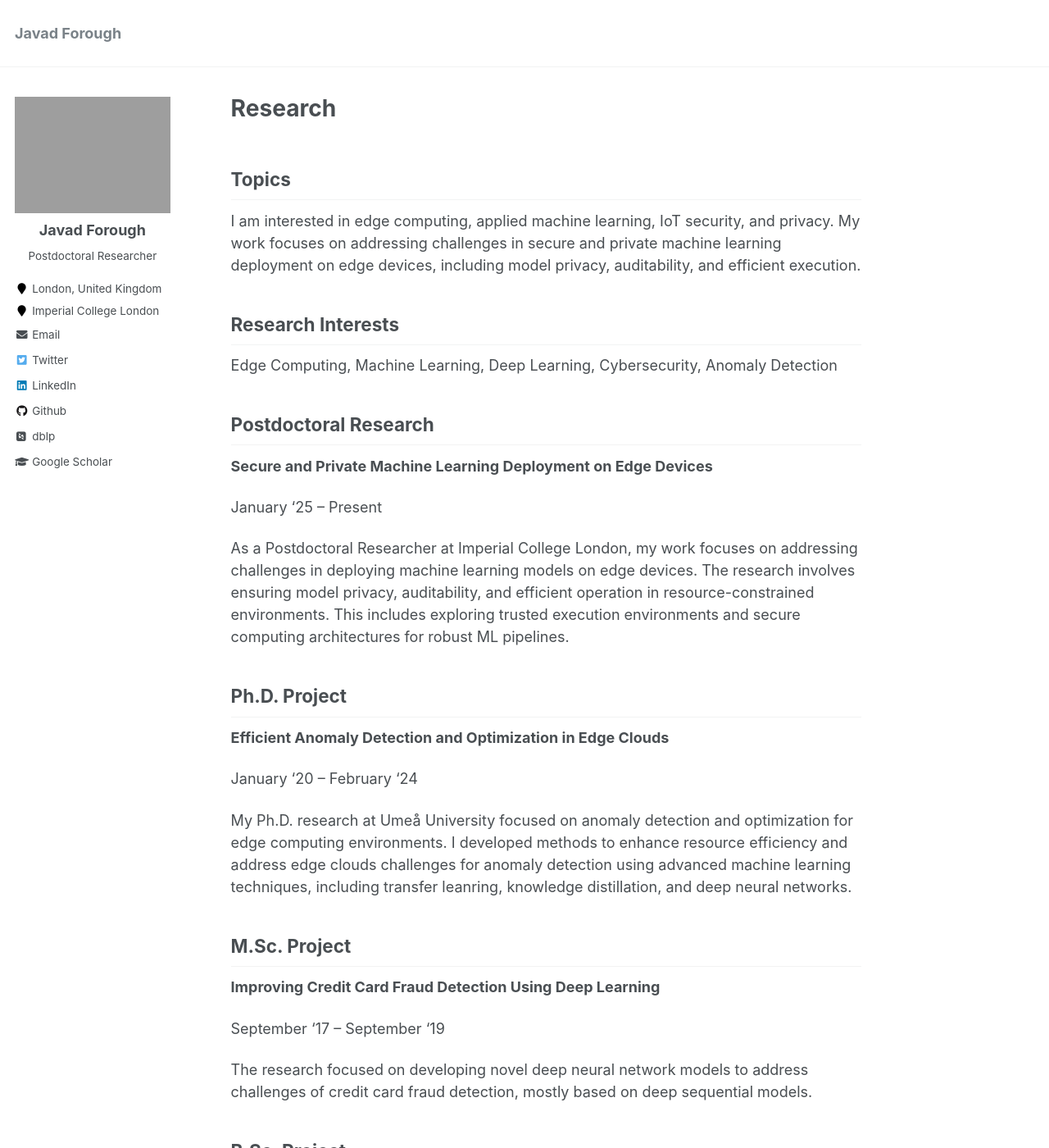
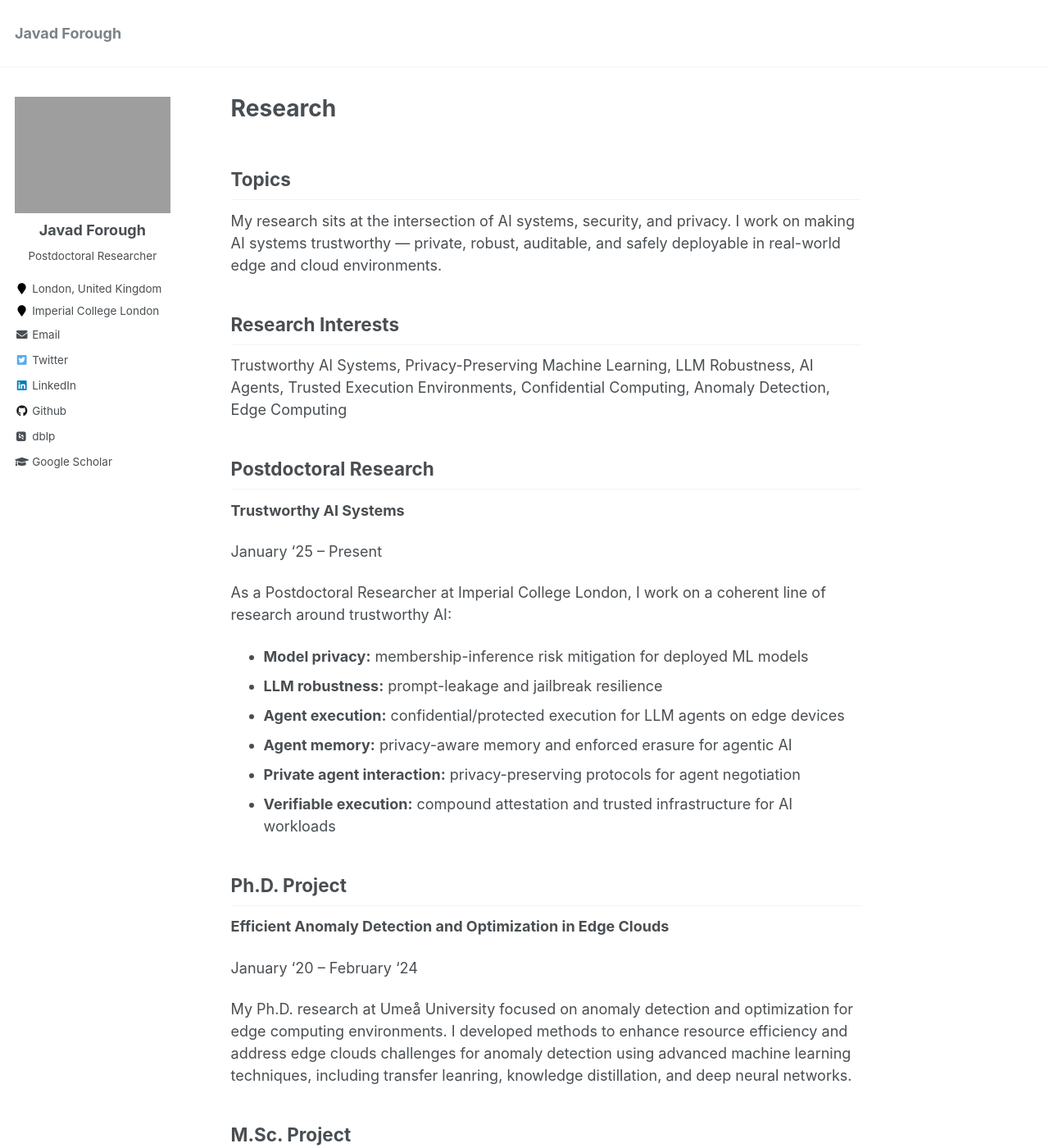
Before and after one commit to Javad-Forough/Javad-Forough.github.io, a Jekyll site: the page built from _pages/research.md, in a window 1280 px wide and 1400 px high. Shown: the whole window at 82% size. Built offline with Jekyll 4.4.1, drawn with Linux system fonts in a browser that asks for light colours; some web fonts are replaced.

Commit message:
Update website

```diff
--- a/_pages/research.md
+++ b/_pages/research.md
@@ -7,19 +7,26 @@ classes: wide
 
 ## Topics
 
-I am interested in edge computing, applied machine learning, IoT security, and privacy. My work focuses on addressing challenges in secure and private machine learning deployment on edge devices, including model privacy, auditability, and efficient execution.
+My research sits at the intersection of AI systems, security, and privacy. I work on making AI systems trustworthy — private, robust, auditable, and safely deployable in real-world edge and cloud environments.
 
 ## Research Interests
 
-Edge Computing, Machine Learning, Deep Learning, Cybersecurity, Anomaly Detection
+Trustworthy AI Systems, Privacy-Preserving Machine Learning, LLM Robustness, AI Agents, Trusted Execution Environments, Confidential Computing, Anomaly Detection, Edge Computing
 
 ## Postdoctoral Research
 
-**Secure and Private Machine Learning Deployment on Edge Devices**
+**Trustworthy AI Systems**
 
 January '25 – Present
 
-As a Postdoctoral Researcher at Imperial College London, my work focuses on addressing challenges in deploying machine learning models on edge devices. The research involves ensuring model privacy, auditability, and efficient operation in resource-constrained environments. This includes exploring trusted execution environments and secure computing architectures for robust ML pipelines.
+As a Postdoctoral Researcher at Imperial College London, I work on a coherent line of research around trustworthy AI:
+
+- **Model privacy:** membership-inference risk mitigation for deployed ML models
+- **LLM robustness:** prompt-leakage and jailbreak resilience
+- **Agent execution:** confidential/protected execution for LLM agents on edge devices
+- **Agent memory:** privacy-aware memory and enforced erasure for agentic AI
+- **Private agent interaction:** privacy-preserving protocols for agent negotiation
+- **Verifiable execution:** compound attestation and trusted infrastructure for AI workloads
 
 ## Ph.D. Project
 
```
Also changed, not shown: _pages/about.md (+12 -2 lines), _pages/publications.md (+18 -1 lines).
